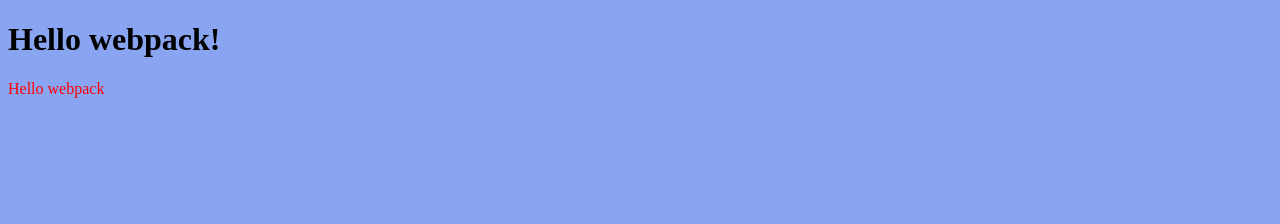
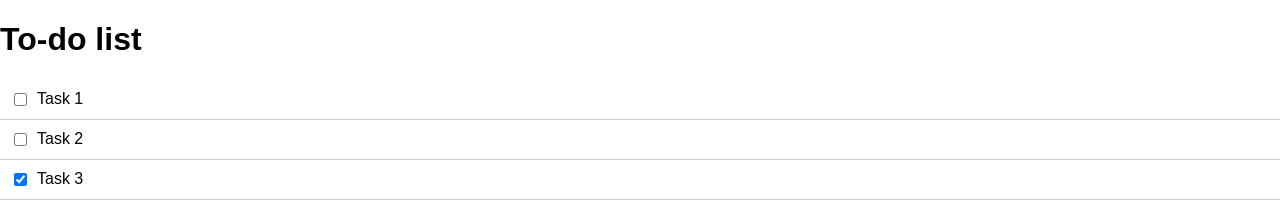
Before and after one commit to MarcoDiaz2000/To-do-list, a website built with webpack: page src/index.html in a window 1280 px wide. Built offline with nearby package versions, Linux system fonts and the light colour scheme.

Commit message:
Add function

```diff
--- a/src/index.html
+++ b/src/index.html
@@ -3,9 +3,13 @@
 <head>
     <meta charset="UTF-8">
     <meta name="viewport" content="width=device-width, initial-scale=1.0">
-    <title>Wbpack Exercise</title>
+    <title>To-do list</title>
 </head>
 <body>
-    <h1>Hello webpack!</h1>
+    <div class="wrap">
+      <h1>To-do list</h1>
+      <div id="todo-list"></div>
+    </div>
+    <script src="./index.js"></script>
 </body>
 </html>
--- a/src/index.js
+++ b/src/index.js
@@ -1,14 +1,28 @@
 import _ from 'lodash';
 import './style.css';
 
-function component() {
-  const element = document.createElement('div');
+const tasks = [
+  { description: "Task 1", completed: false, index: 0 },
+  { description: "Task 2", completed: false, index: 1 },
+  { description: "Task 3", completed: true, index: 2 },
+];
 
-  // Lodash, now imported by this script
-  element.innerHTML = _.join(['Hello', 'webpack'], ' ');
-  element.classList.add('hello');
+function renderTasks() {
+  const todoList = document.getElementById('todo-list');
 
-  return element;
+  tasks.sort((a, b) => a.index - b.index).forEach(task => {
+    const listItem = document.createElement('li');
+    const checkbox = document.createElement('input');
+    checkbox.type = 'checkbox';
+    checkbox.checked = task.completed;
+    const description = document.createTextNode(task.description);
+
+    listItem.appendChild(checkbox);
+    listItem.appendChild(description);
+    todoList.appendChild(listItem);
+  });
 }
 
-document.body.appendChild(component());
+document.addEventListener("DOMContentLoaded", () => {
+  renderTasks();
+});
--- a/src/style.css
+++ b/src/style.css
@@ -1,7 +1,27 @@
-.hello {
-  color: red;
+body {
+  font-family: Arial, sans-serif;
+  margin: 0;
+  padding: 0;
 }
 
-body {
-  background-color: rgb(137, 165, 241);
+ul {
+  list-style-type: none;
+  padding: 0;
+  margin: 0;
 }
+
+li {
+  display: flex;
+  align-items: center;
+  padding: 10px;
+  border-bottom: 1px solid #ccc;
+}
+
+input[type='checkbox'] {
+  margin-right: 10px;
+}
+
+li.completed {
+  text-decoration: line-through;
+  color: #888;
+}
```
